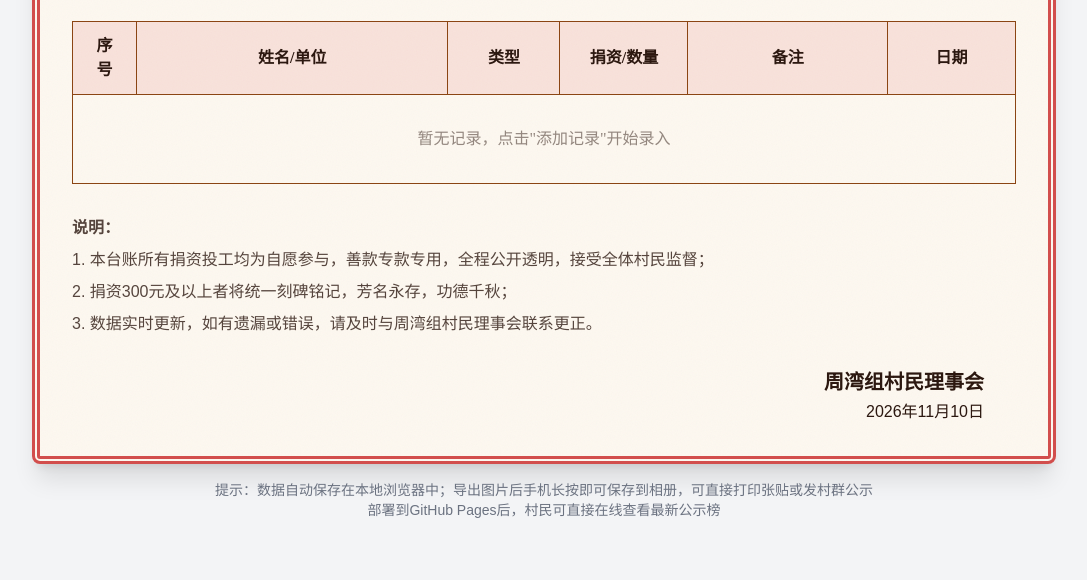
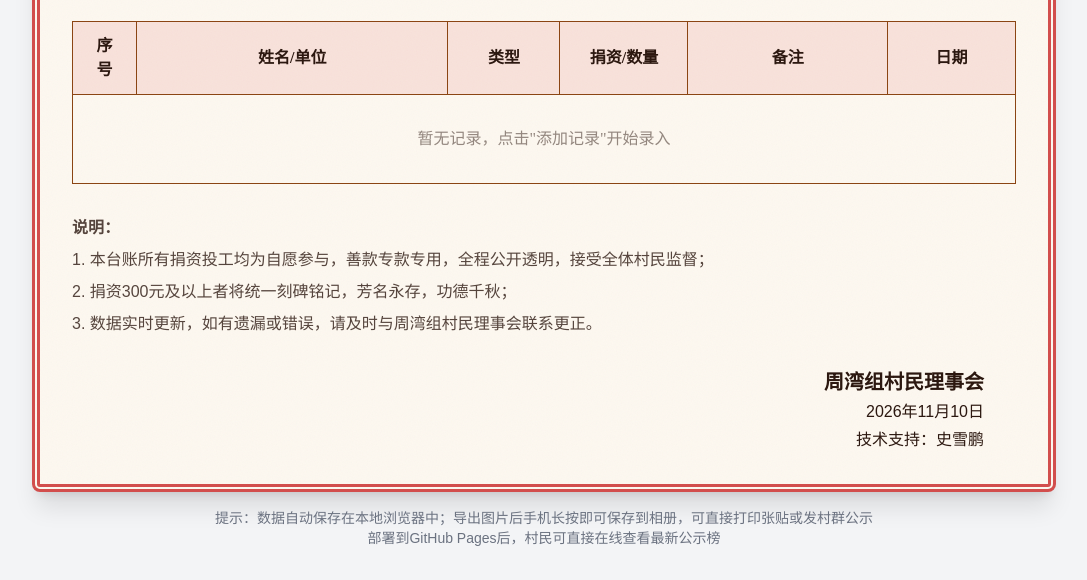
Before and after one commit to shangzhouwan/road, a plain HTML site: page index.html in a window 1280 px wide. Shown: the part 477-1057 px from the top of the page, without its empty margins (96-1183 px from the left). Before the commit the page ends 1029 px from the top, so only its background shows below. Drawn offline with nearby package versions, Linux system fonts and the light colour scheme.

Commit message:
Update index.html

```diff
--- a/index.html
+++ b/index.html
@@ -218,6 +218,7 @@
             <div class="mt-8 text-right pr-4 md:pr-8">
                 <p class="font-song text-lg md:text-xl font-bold">周湾组村民理事会</p>
                 <p class="text-sm md:text-base mt-1" id="footerDate">2026年11月10日</p>
+                <p class="text-sm md:text-base mt-1" id="footerDate">技术支持：史雪鹏</p>
             </div>
         </div>
     </div>
```
